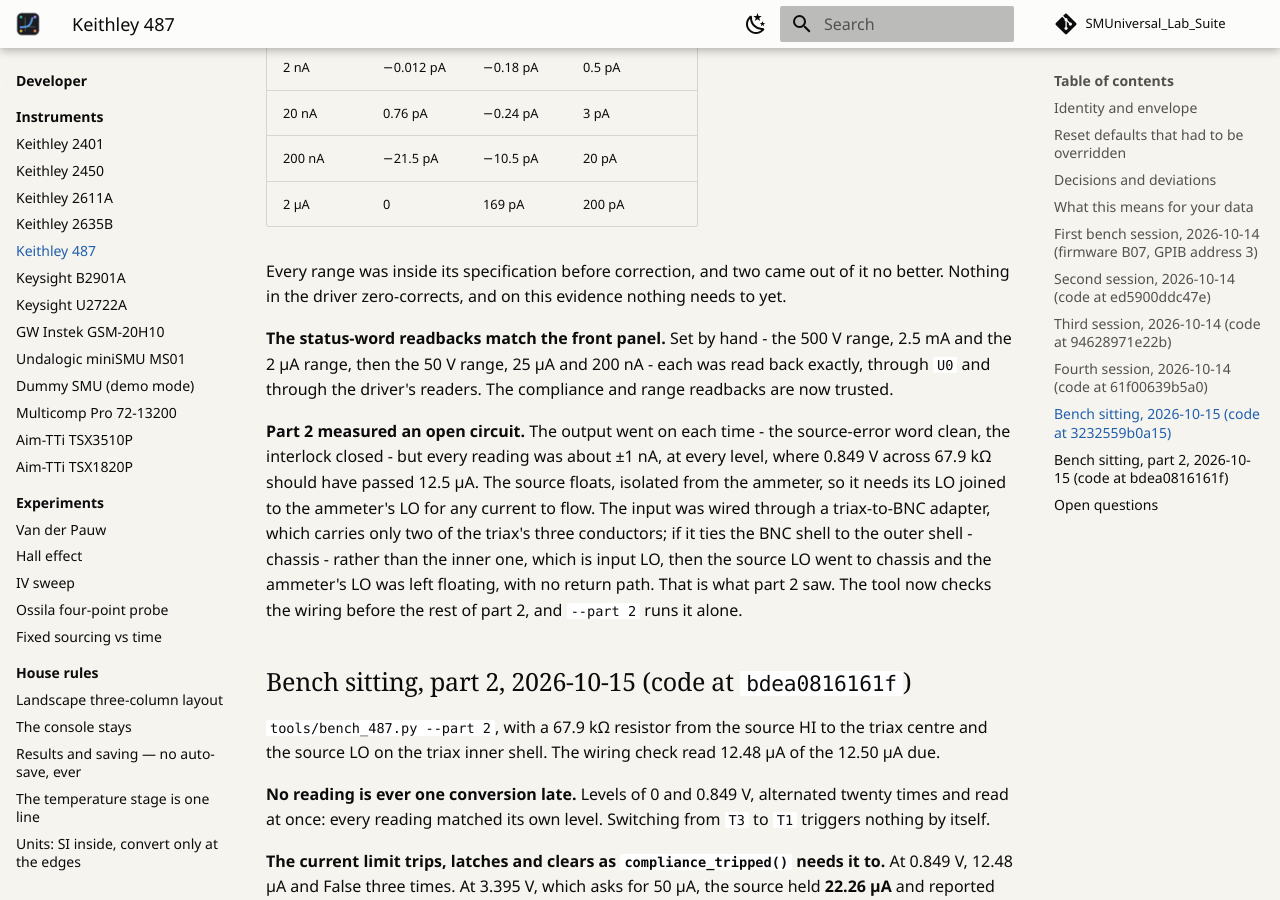
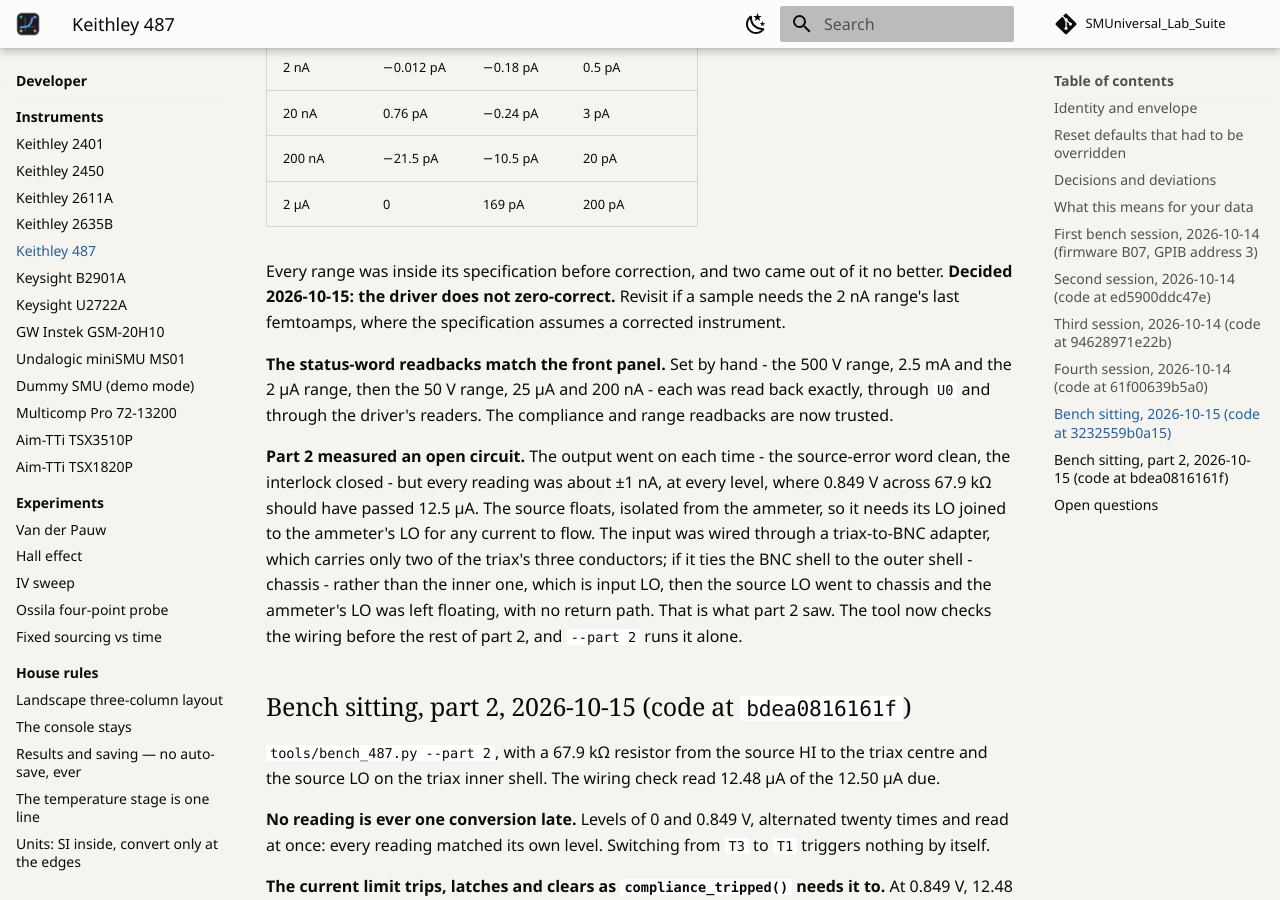
Before and after one commit to jcgutierrezg/SMUniversal_Lab_Suite, an MkDocs documentation site: the page built from docs/instruments/keithley-487.md, in a window 1280 px wide and 900 px high, scrolled down 6367 px. Built offline with MkDocs 1.6.1 and Material for MkDocs 9.7.7, drawn with Linux system fonts in a browser that asks for light colours; comment, search, counter and statistics services are not loaded; some of the changed text lies outside the part shown.

Commit message:
Record the decision: the 487 driver does not zero-correct
Offsets were inside specification on every low range without it, and
C2X made no consistent difference (bench, 2026-10-15). Decided by the
user the same day; the note says when to revisit.

Co-Authored-By: Claude Opus 5.5 <noreply@anthropic.com>

```diff
--- a/docs/instruments/keithley-487.md
+++ b/docs/instruments/keithley-487.md
@@ -328,8 +328,9 @@ instrument's own correction (`C2X`):
 | 2 µA | 0 | 169 pA | 200 pA |
 
 Every range was inside its specification before correction, and two
-came out of it no better. Nothing in the driver zero-corrects, and on
-this evidence nothing needs to yet.
+came out of it no better. **Decided 2026-10-15: the driver does not
+zero-correct.** Revisit if a sample needs the 2 nA range's last
+femtoamps, where the specification assumes a corrected instrument.
 
 **The status-word readbacks match the front panel.** Set by hand - the
 500 V range, 2.5 mA and the 2 µA range, then the 50 V range, 25 µA and
@@ -394,16 +395,13 @@ measurement is recorded for that decision.
 
 ## Open questions
 
-Everything that can be asked at 50 V or less has been. What is left:
+Everything that can be asked at 50 V or less has been, and zero
+correction is decided against. What is left:
 
 - **Above 50 V.** How long a step to 500 V takes to settle, and whether
   the 50 ms the driver holds 0 V before standby is enough to discharge a
   sample from there. It needs a closed fixture with the interlock
   fitted, and is a session of its own.
-- **Zero correction - a decision, not a measurement.** The offsets were
-  inside specification on every low range without it, and correcting
-  made no consistent difference (2026-10-15, above). Nothing in the
-  driver does it.
 - **The voltage floor**, measured above and left undeclared, waits on
   the fleet-wide decision about voltage-axis floors in the
   [plan](../plan.md).
```
